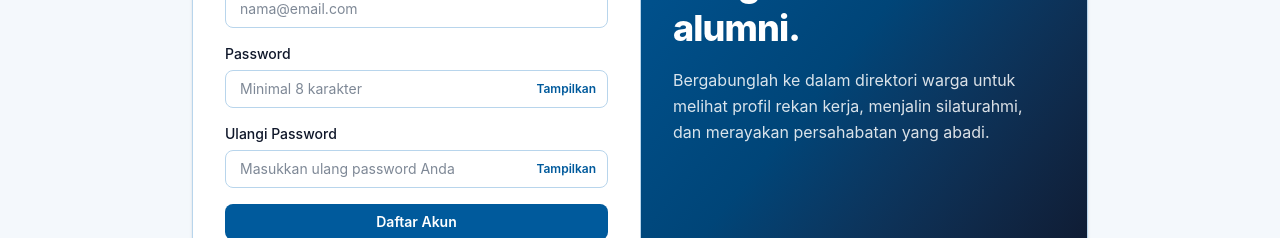
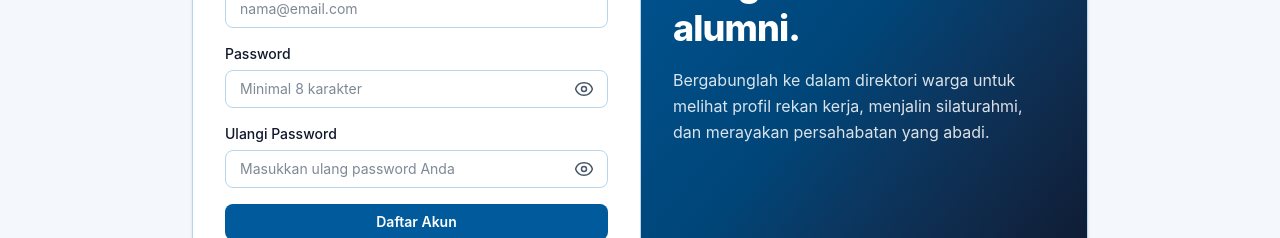
Before and after one commit to septaluardi25/warga-halim, a React (Vite) app in the folder client/: page /register in a window 1280 px wide. Shown: the part 340-578 px from the top of the page. Built offline with nearby package versions, Linux system fonts and the light colour scheme; no server answers.

Commit message:
feat(auth): ubah toggle password menjadi logo mata dan nonaktifkan fokus tombol tab pada login dan register

```diff
--- a/client/src/components/ui/PasswordInput.tsx
+++ b/client/src/components/ui/PasswordInput.tsx
@@ -8,6 +8,16 @@ export interface PasswordInputProps extends Omit<ComponentPropsWithRef<'input'>,
   containerClassName?: string
 }
 
+/**
+ * Komponen input kata sandi dengan tombol logo mata untuk beralih antara menampilkan dan menyembunyikan teks password.
+ * Dilengkapi atribut `tabIndex={-1}` pada tombol logo mata agar navigasi keyboard tombol Tab
+ * berpindah langsung ke elemen input berikutnya tanpa terjeda pada tombol mata.
+ *
+ * @param props.label - Teks label untuk field kata sandi
+ * @param props.error - Pesan galat validasi
+ * @param props.helperText - Teks petunjuk pendukung
+ * @param props.containerClassName - Kelas Tailwind untuk wrapper kontainer
+ */
 function PasswordInput({
   label,
   error,
@@ -37,7 +47,7 @@ function PasswordInput({
           aria-invalid={Boolean(error)}
           aria-describedby={hasFeedback ? feedbackId : undefined}
           className={[
-            'w-full rounded-lg border bg-white py-2 pr-24 pl-3.5 text-sm text-ink transition-colors',
+            'w-full rounded-lg border bg-white py-2 pr-11 pl-3.5 text-sm text-ink transition-colors',
             'placeholder:text-muted/70 focus:outline-none focus:ring-2',
             'disabled:cursor-not-allowed disabled:bg-sky-soft disabled:text-muted',
             error
@@ -51,12 +61,51 @@ function PasswordInput({
         />
         <button
           type="button"
+          tabIndex={-1}
           onClick={() => setIsVisible((prev) => !prev)}
           aria-pressed={isVisible}
-          aria-label={isVisible ? 'Sembunyikan password' : 'Lihat password'}
-          className="absolute inset-y-0 right-0 flex items-center px-3 text-xs font-semibold text-sky-primary transition-colors hover:text-sky-dark"
+          aria-label={isVisible ? 'Sembunyikan password' : 'Tampilkan password'}
+          title={isVisible ? 'Sembunyikan password' : 'Tampilkan password'}
+          className="absolute inset-y-0 right-0 flex items-center pr-3.5 pl-2 text-muted transition-colors hover:text-sky-primary focus:outline-none"
         >
-          {isVisible ? 'Sembunyikan' : 'Tampilkan'}
+          {isVisible ? (
+            /* Ikon Mata Dicoret (Eye Slash) saat password terlihat */
+            <svg
+              className="h-5 w-5"
+              fill="none"
+              viewBox="0 0 24 24"
+              stroke="currentColor"
+              strokeWidth={1.75}
+              aria-hidden="true"
+            >
+              <path
+                strokeLinecap="round"
+                strokeLinejoin="round"
+                d="M3.98 8.223A10.477 10.477 0 001.934 12C3.226 16.338 7.244 19.5 12 19.5c.993 0 1.953-.138 2.863-.395M6.228 6.228A10.45 10.45 0 0112 4.5c4.756 0 8.773 3.162 10.065 7.498a10.523 10.523 0 01-4.293 5.774M6.228 6.228L3 3m3.228 3.228l3.65 3.65m7.894 7.894L21 21m-3.228-3.228l-3.65-3.65m0 0a3 3 0 10-4.243-4.243m4.242 4.242L9.88 9.88"
+              />
+            </svg>
+          ) : (
+            /* Ikon Mata Terbuka (Eye) saat password tersembunyi */
+            <svg
+              className="h-5 w-5"
+              fill="none"
+              viewBox="0 0 24 24"
+              stroke="currentColor"
+              strokeWidth={1.75}
+              aria-hidden="true"
+            >
+              <path
+                strokeLinecap="round"
+                strokeLinejoin="round"
+                d="M2.036 12.322a1.012 1.012 0 010-.639C3.423 7.51 7.36 4.5 12 4.5c4.638 0 8.573 3.007 9.963 7.178.07.207.07.431 0 .639C20.577 16.49 16.64 19.5 12 19.5c-4.638 0-8.573-3.007-9.964-7.178z"
+              />
+              <path
+                strokeLinecap="round"
+                strokeLinejoin="round"
+                d="M15 12a3 3 0 11-6 0 3 3 0 016 0z"
+              />
+            </svg>
+          )}
         </button>
       </div>
       {error ? (
```
Also changed, not shown: 5 other files (tests, documents, lock files or other folders).
